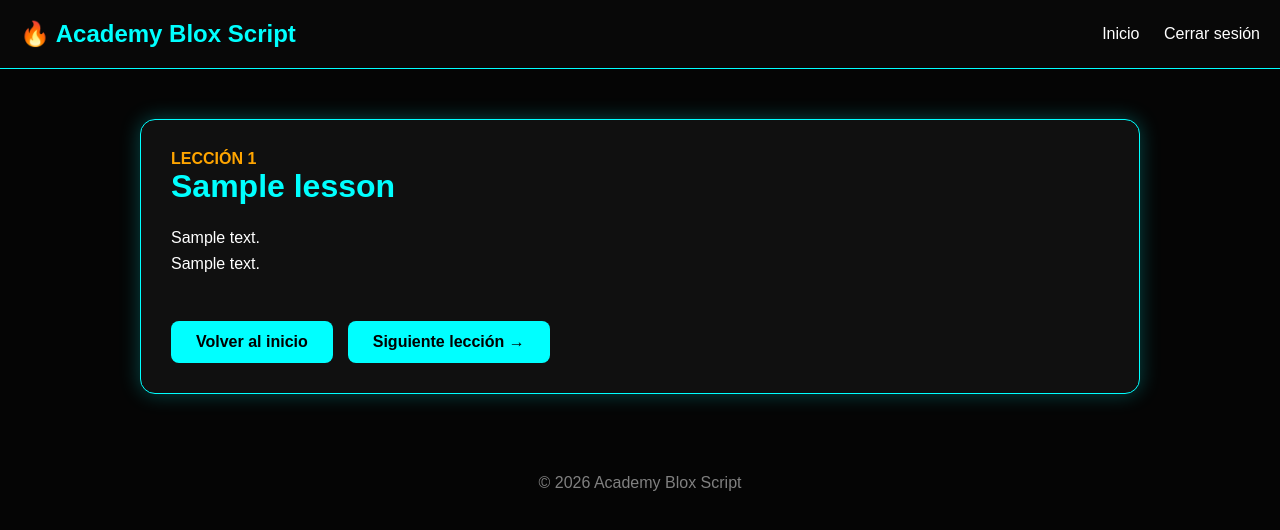
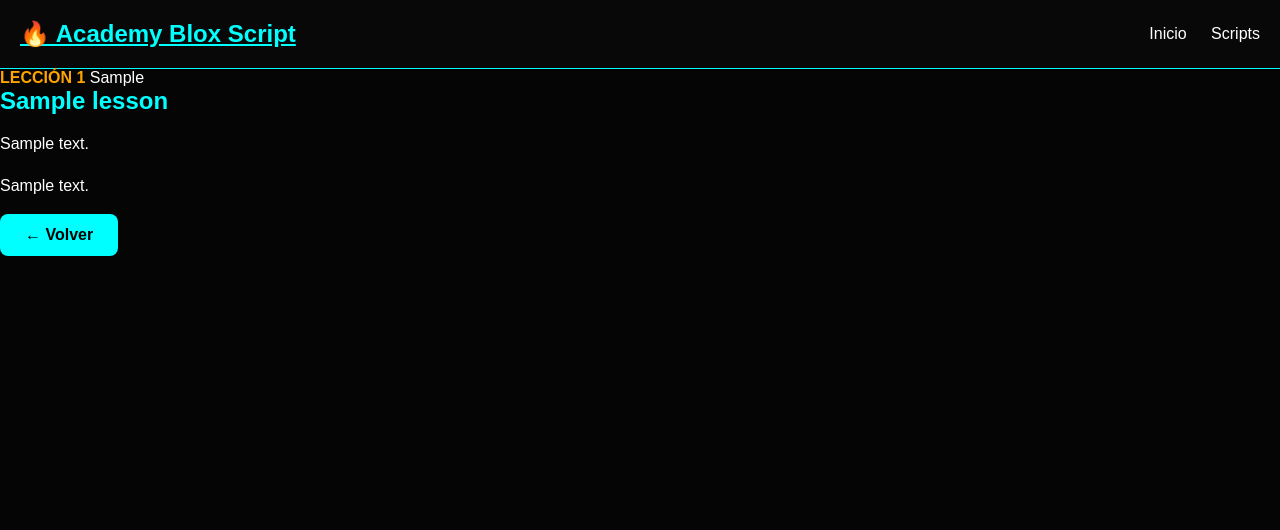
Before and after one commit to jaumecapopalacios-gif/academy-blox-script, a Flask app: page /lesson/1 in a window 1280 px wide. Shown: the top 530 px of the page. Run offline with Flask 3, Linux system fonts and the light colour scheme; the visitor is signed in with stand-in values (Sample User, id 1); tables that the repository leaves empty hold one stand-in row (values such as "Sample post").

Commit message:
Update lesson.html

```diff
--- a/templates/lesson.html
+++ b/templates/lesson.html
@@ -1,115 +1,92 @@
 <!DOCTYPE html>
 <html lang="es">
+
 <head>
+
     <meta charset="UTF-8">
-    <meta name="viewport" content="width=device-width, initial-scale=1.0">
 
-    <title>{{ lesson.title }} - Academy Blox Script</title>
+    <meta name="viewport"
+          content="width=device-width, initial-scale=1.0">
 
-    <link rel="stylesheet" href="{{ url_for('static', filename='style.css') }}">
+    <title>{{ lesson.title }} | Academy Blox Script</title>
+
+    <link rel="stylesheet"
+          href="{{ url_for('static', filename='style.css') }}">
+
 </head>
+
 
 <body>
 
-    <header class="navbar">
-        <div class="logo">
-            🔥 Academy Blox Script
-        </div>
 
-        <nav>
-            <a href="{{ url_for('index') }}">Inicio</a>
+<header class="navbar">
 
-            {% if session.get('username') %}
-                <a href="{{ url_for('logout') }}">Cerrar sesión</a>
-            {% else %}
-                <a href="{{ url_for('login') }}">Iniciar sesión</a>
-            {% endif %}
-        </nav>
-    </header>
+    <a class="logo"
+       href="{{ url_for('index') }}">
+        🔥 Academy Blox Script
+    </a>
 
 
-    <main class="lesson-container">
+    <nav>
 
-        <div class="lesson-card">
+        <a href="{{ url_for('index') }}">
+            Inicio
+        </a>
 
-            <div class="lesson-header">
+        <a href="{{ url_for('scripts') }}">
+            Scripts
+        </a>
 
-                <span class="lesson-number">
-                    LECCIÓN {{ lesson.id }}
-                </span>
+    </nav>
 
-                <h1>{{ lesson.title }}</h1>
-
-            </div>
+</header>
 
 
-            <div class="lesson-content">
 
-                {% if lesson.description %}
-                    <p class="lesson-description">
-                        {{ lesson.description }}
-                    </p>
-                {% endif %}
+<main class="section">
 
 
-                {% if lesson.content %}
+    <article class="lesson-page">
 
-                    <div class="content">
-                        {{ lesson.content | safe }}
-                    </div>
-
-                {% else %}
-
-                    <p>
-                        Esta lección todavía no tiene contenido.
-                    </p>
-
-                {% endif %}
-
-            </div>
+        <span class="lesson-number">
+            LECCIÓN {{ lesson.id }}
+        </span>
 
 
-            <div class="lesson-actions">
-
-                {% if lesson.id > 1 %}
-
-                    <a
-                        href="{{ url_for('lesson', id=lesson.id - 1) }}"
-                        class="btn secondary"
-                    >
-                        ← Lección anterior
-                    </a>
-
-                {% endif %}
+        <span class="tag">
+            {{ lesson.category }}
+        </span>
 
 
-                <a
-                    href="{{ url_for('index') }}"
-                    class="btn"
-                >
-                    Volver al inicio
-                </a>
+        <h1>
+            {{ lesson.title }}
+        </h1>
 
 
-                <a
-                    href="{{ url_for('lesson', id=lesson.id + 1) }}"
-                    class="btn"
-                >
-                    Siguiente lección →
-                </a>
+        <p class="lesson-description">
+            {{ lesson.description }}
+        </p>
 
-            </div>
+
+        <div class="lesson-content">
+
+            {{ lesson.content | safe }}
 
         </div>
 
-    </main>
+
+        <a class="btn"
+           href="{{ url_for('index') }}">
+
+            ← Volver
+
+        </a>
+
+    </article>
 
 
-    <footer>
-        <p>
-            © 2026 Academy Blox Script
-        </p>
-    </footer>
+</main>
 
 </body>
+
 </html>
```
